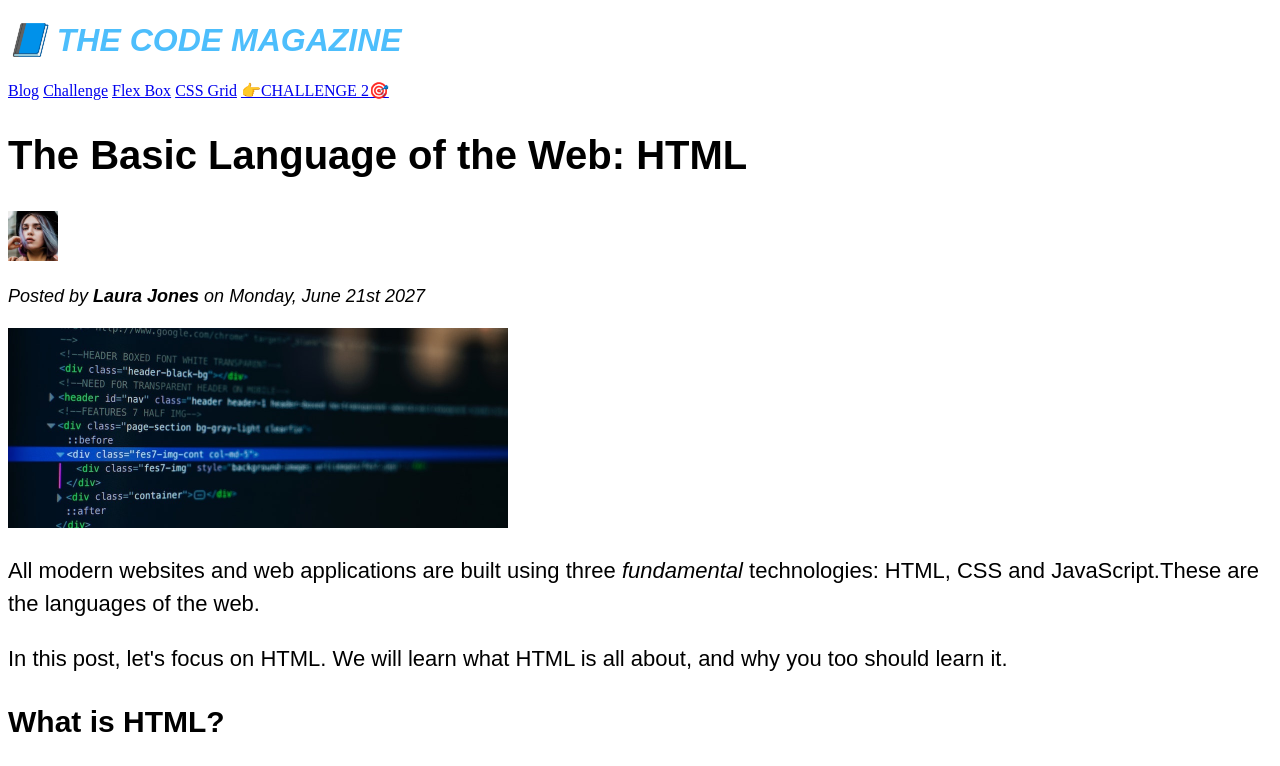
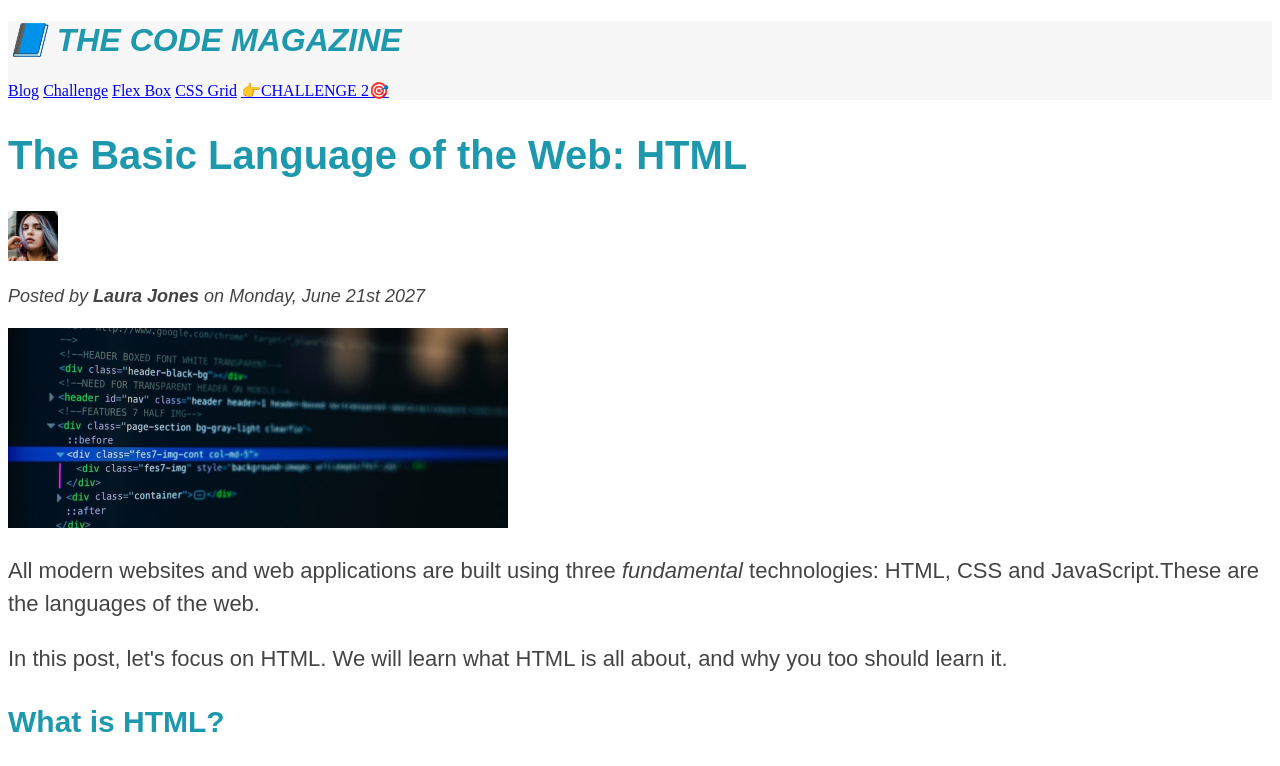
Before and after one commit to matiasard/02-HTML-Fundamentals, a plain HTML site: page index.html in a window 1280 px wide. Shown: the top 766 px of the page. Drawn offline with Linux system fonts and the light colour scheme.

Commit message:
27. Working with colors

```diff
--- a/index.html
+++ b/index.html
@@ -11,7 +11,7 @@
 </head>
 
 <body>
-  <header>
+  <header id="main-header">
     <h1>📘 The Code Magazine</h1>
     <nav>
       <a href="./blog.html">Blog</a>
--- a/styles/main.css
+++ b/styles/main.css
@@ -5,10 +5,15 @@ h4,
 p,
 li {
 	font-family: sans-serif;
+	color: #444444;
 }
 
+h1,
+h2,
+h3 {
+	color: #1e98ad;
+}
 h1 {
-	color: #4dbefc;
 	text-transform: uppercase;
 	font-style: italic;
 }
@@ -52,3 +57,13 @@ li {
 .related {
 	list-style: none;
 }
+
+#main-header {
+	background-color: #f7f7f7;
+}
+
+aside {
+	background-color: #f7f7f7;
+	border-top: 5px solid #1e98ad;
+	border-bottom: 5px solid #1e98ad;
+}
```
